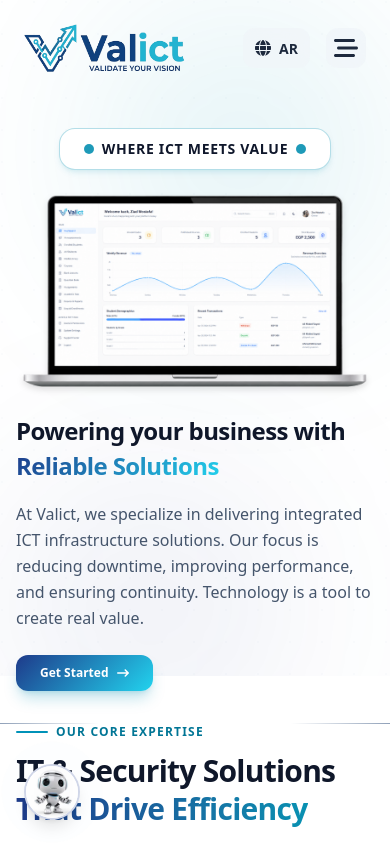
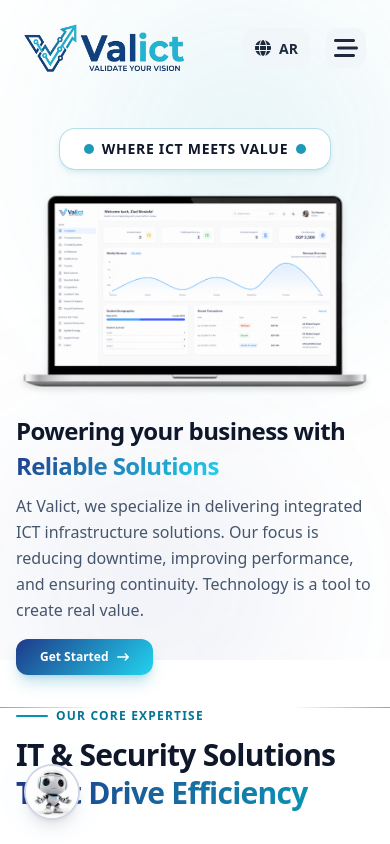
Before and after one commit to Tarek-Ali0/Valict, a Next.js app: page /en in a window 390 px wide. Shown: the top 844 px of the page. Built offline with nearby package versions, Linux system fonts and the light colour scheme.

Commit message:
Modify margin-bottom for Hero component elements
Adjusted margin-bottom for title and description elements.

```diff
--- a/src/components/Hero.tsx
+++ b/src/components/Hero.tsx
@@ -58,7 +58,7 @@ export function Hero({ dict }: HeroProps) {
             />
           </div>
 
-          <h2 className="w-full text-2xl xs:text-3xl sm:text-4xl font-black leading-[1.2] mb-4 text-valict-dark dark:text-white tracking-tight text-start">
+          <h2 className="w-full text-2xl xs:text-3xl sm:text-4xl font-black leading-[1.2] mb-2 text-valict-dark dark:text-white tracking-tight text-start">
             {dict.hero.title1} <br />
             <span className="logo-gradient-text leading-relaxed">
               {dict.hero.title2}
@@ -66,7 +66,7 @@ export function Hero({ dict }: HeroProps) {
           </h2>
 
           {(dict.hero.description || dict.about?.text) && (
-            <p className="w-full text-base sm:text-lg text-slate-600 dark:text-slate-300 max-w-2xl mb-6 leading-relaxed font-medium text-start">
+            <p className="w-full text-base sm:text-lg text-slate-600 dark:text-slate-300 max-w-2xl mb-4 leading-relaxed font-medium text-start">
               {dict.hero.description || dict.about?.text}
             </p>
           )}
```
